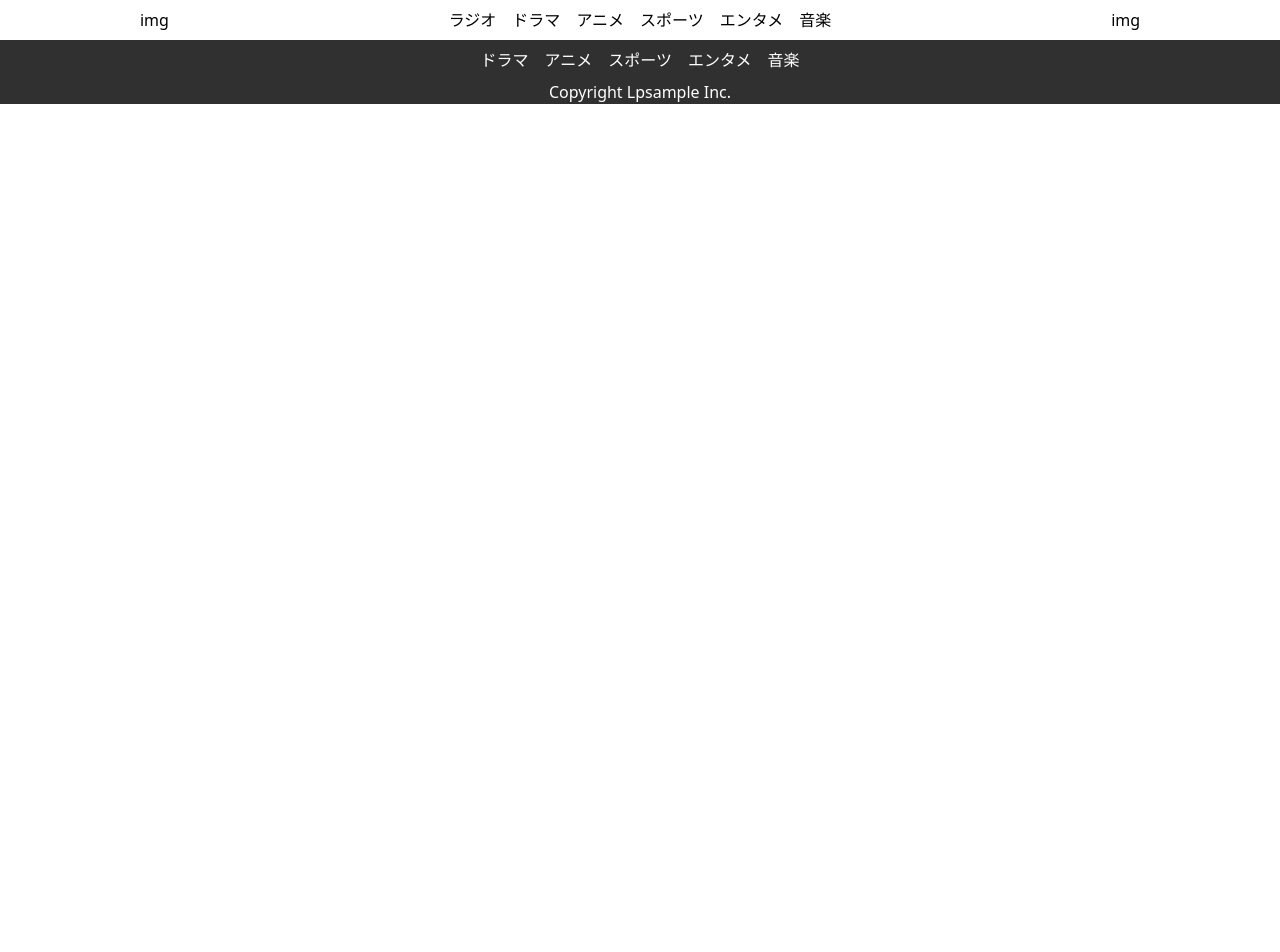
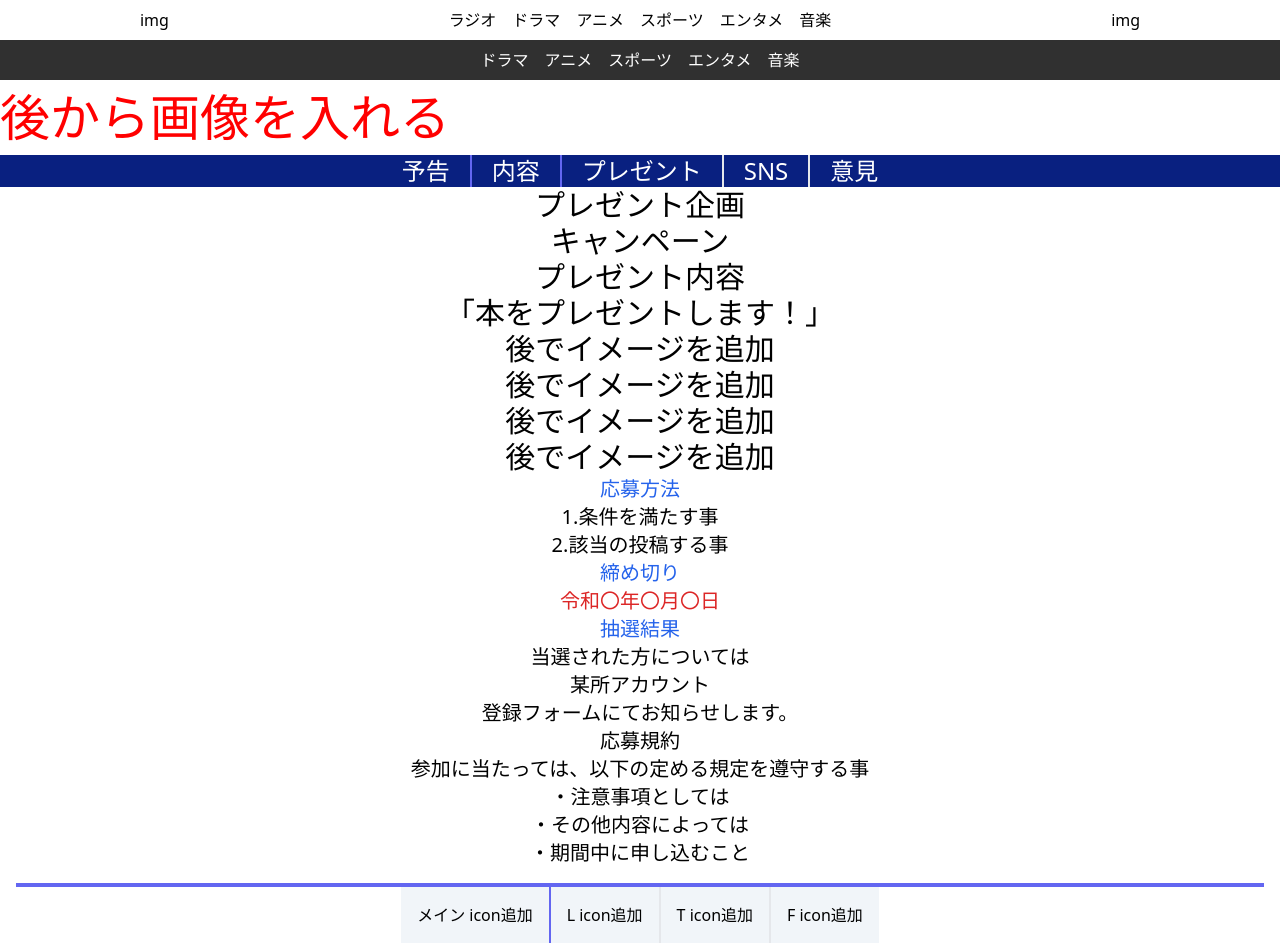
Before and after one commit to miox115/LPsample, a React (Create React App) app: page / in a window 1280 px wide. Shown: the top 952 px of the page. Before the commit the page ends 800 px from the top, so only its background shows below. Built offline with nearby package versions, Linux system fonts and the light colour scheme.

Commit message:
Wrapper、Icon、Applyのコンポーネントの修正

```diff
--- /dev/null
+++ b/src/components/Apply.jsx
@@ -0,0 +1,32 @@
+import React from 'react'
+
+export const Apply = () => {
+    return (
+        <>
+            <section class="text-center text-xl bg-transparent">
+
+                <p class="text-blue-600">応募方法</p>
+
+                <p>1.条件を満たす事</p>
+                <p>2.該当の投稿する事</p>
+
+                <p class="text-blue-600">締め切り</p>
+
+                <p class="text-red-600">令和〇年〇月〇日</p>
+
+                <p class="text-blue-600">抽選結果</p>
+
+                <p>当選された方については</p>
+                <p>某所アカウント</p>
+                <p>登録フォームにてお知らせします。</p>
+
+                <p>応募規約</p>
+                <p>参加に当たっては、以下の定める規定を遵守する事</p>
+                <p>・注意事項としては</p>
+                <p>・その他内容によっては</p>
+                <p>・期間中に申し込むこと</p>
+            </section>
+
+        </>
+    )
+}
--- a/src/components/Icon.jsx
+++ b/src/components/Icon.jsx
@@ -3,30 +3,20 @@ import React from 'react'
 export const Icon = () => {
     return (
         <>
-            <div class="sns-icon">
-                <dl>
-                    <dt>
-                        <a href="#">
-                            {/* <img src="./assets/img/share.png" alt="share" class="sns-img"> */}
-                        </a>
-                    </dt>
-                    <dd>
-                        <a href="https://line.me/ja/">
-                            {/* <img src="./assets/img/line.png" alt="line" class="sns-img"> */}
-                        </a>
-                    </dd>
-                    <dd>
-                        <a href="https://twitter.com/login">
-                            {/* <img src="./assets/img/facebook.png" alt="facebook" class="sns-img"> */}
-                        </a>
-                    </dd>
-                    <dd>
-                        <a href="https://ja-jp.facebook.com/">
-                            {/* <img src="./assets/img/twitter.png" alt="logo" class="sns-img"> */}
-                        </a>
-                    </dd>
-                </dl>
-            </div>
+            <ul class="flex justify-center m-4 border-t-4 border-indigo-500">
+                <li class="mt-4 p-4 bg-slate-100">
+                    <a href="#">メイン icon追加</a>
+                </li>
+                <li class="mt-4 p-4 bg-slate-100 border-x-2 border-s-indigo-500">
+                    <a href="https://line.me/ja/">L icon追加</a>
+                </li>
+                <li class="mt-4 p-4 bg-slate-100 border-r-2 border-s-indigo-500">
+                    <a href="https://twitter.com/login">T icon追加</a>
+                </li>
+                <li class="mt-4 p-4 bg-slate-100">
+                    <a href="https://ja-jp.facebook.com/">F icon追加</a>
+                </li>
+            </ul>
         </>
     )
 }
--- a/src/components/Wrapper.jsx
+++ b/src/components/Wrapper.jsx
@@ -2,73 +2,18 @@ import React from 'react'
 
 export const Wrapper = () => {
     return (
-        <div>
-            <section class="Wrapper">
-                <div>
+        <>
+            <section class="text-center text-3xl bg-transparent">
                     <p>プレゼント企画</p>
-                </div>
-                <div>
                     <p>キャンペーン</p>
-                </div>
-                <div>
                     <p>プレゼント内容</p>
-                </div>
-                <div>
                     <p>「本をプレゼントします！」</p>
-                </div>
-                {/* <div>
-                    <img
-                        class="event-img"
-                        src="./assets/img/event.jpg"
-                        alt="event"
-                        width="100%"
-                        height="100%"
-                    >
-                </div> */}
-                <div>
-                    <p>
-                        <span class="blue">
-                            応募方法
-                        </span>
-                    </p>
-                </div>
-                <div>
-                    <p>1.条件を満たすには</p>
-                    <p>2.該当の投稿を</p>
-                </div>
-                <div>
-                    <span class="blue">
-                        <p>締め切り</p>
-                    </span>
-                </div>
-                <div>
-                    <span class="red">
-                        <p>令和〇年〇月〇日</p>
-                    </span>
-                </div>
-                <div>
-                    <span class="blue">
-                        <p>抽選結果</p>
-                    </span>
-                </div>
-                <div>
-                    <p>当選された方については</p>
-                    <p>某所アカウント</p>
-                    <p>〇〇〇〇〇〇</p>
-                    <p>登録フォームにてお知らせします。</p>
-                </div>
-                <div class="inner">
-                    <p>
-                        応募規約
-                    </p>
-                    <p>
-                        参加に当たっては、以下の定める
-                    </p>
-                    <p>・注意事項としては</p>
-                    <p>・その他内容によっては</p>
-                    <p>・期間中に申し込むこと</p>
-                </div>
+
+                    <p>後でイメージを追加 </p>
+                    <p>後でイメージを追加 </p>
+                    <p>後でイメージを追加 </p>
+                    <p>後でイメージを追加 </p>
             </section>
-        </div>
+        </>
     )
 }
--- a/src/css/output.css
+++ b/src/css/output.css
@@ -588,6 +588,14 @@ video {
   margin: 0.5rem;
 }
 
+.m-4 {
+  margin: 1rem;
+}
+
+.mt-3 {
+  margin-top: 0.75rem;
+}
+
 .flex {
   display: flex;
 }
@@ -613,6 +621,15 @@ video {
   border-right-width: 2px;
 }
 
+.border-t-4 {
+  border-top-width: 4px;
+}
+
+.border-indigo-500 {
+  --tw-border-opacity: 1;
+  border-color: rgb(99 102 241 / var(--tw-border-opacity));
+}
+
 .border-s-indigo-500 {
   --tw-border-opacity: 1;
   border-inline-start-color: rgb(99 102 241 / var(--tw-border-opacity));
@@ -628,6 +645,19 @@ video {
   background-color: rgb(48 48 48 / var(--tw-bg-opacity));
 }
 
+.bg-slate-100 {
+  --tw-bg-opacity: 1;
+  background-color: rgb(241 245 249 / var(--tw-bg-opacity));
+}
+
+.bg-transparent {
+  background-color: transparent;
+}
+
+.p-4 {
+  padding: 1rem;
+}
+
 .px-5 {
   padding-left: 1.25rem;
   padding-right: 1.25rem;
@@ -638,12 +668,36 @@ video {
   padding-bottom: 0.5rem;
 }
 
+.text-center {
+  text-align: center;
+}
+
 .text-2xl {
   font-size: 1.5rem;
   line-height: 2rem;
+}
+
+.text-3xl {
+  font-size: 1.875rem;
+  line-height: 2.25rem;
+}
+
+.text-xl {
+  font-size: 1.25rem;
+  line-height: 1.75rem;
 }
 
 .text-\[\#fff\] {
   --tw-text-opacity: 1;
   color: rgb(255 255 255 / var(--tw-text-opacity));
 }
+
+.text-blue-600 {
+  --tw-text-opacity: 1;
+  color: rgb(37 99 235 / var(--tw-text-opacity));
+}
+
+.text-red-600 {
+  --tw-text-opacity: 1;
+  color: rgb(220 38 38 / var(--tw-text-opacity));
+}
--- a/src/pages/Home.jsx
+++ b/src/pages/Home.jsx
@@ -4,6 +4,8 @@ import React from 'react'
 import { Header } from '../components/Header'
 import { Nav } from '../components/Nav'
 import { Menu } from '../components/Menu'
+import { Wrapper } from '../components/Wrapper'
+import { Apply } from '../components/Apply'
 import { Icon } from '../components/Icon'
 import { Footer } from '../components/Footer'
 
@@ -14,21 +16,15 @@ export const Home = () => {
 
             <Nav />
 
-            {/* <figure class="title">
-                <img
-                    class="title-img"
-                    src="./assets/img/title.jpg"
-                    alt="title img"
-                    width="100%"
-                    height="100%"
-                >
-            </figure> */}
+            <p style={{ fontSize: '50px', color: 'red' }}>後から画像を入れる</p >
 
-            {/* <Menu /> */}
+            <Menu />
 
-            {/* <Wrapper /> */}
+            <Wrapper />
 
-            {/* <Icon /> */}
+            <Apply />
+
+            <Icon />
 
             <Footer />
         </>
```
